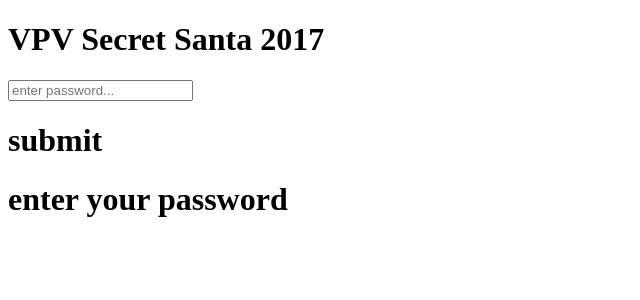
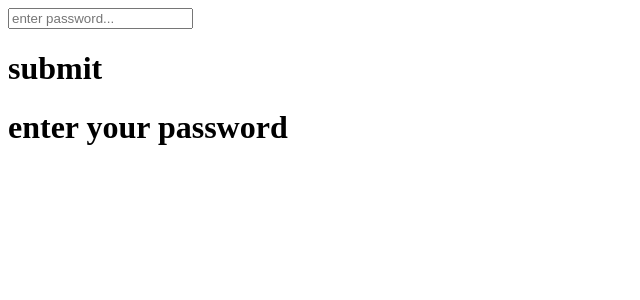
Before and after one commit to Isaacxpreston/vpv-secret-santa, a Vue app in the folder client/: page /#/ in a window 1280 px wide. Shown: the top 300 px of the page, without its empty margins (0-640 px from the left). Built offline with nearby package versions, Linux system fonts and the light colour scheme.

Commit message:
refactor animations to use anime.js

```diff
--- a/client/src/components/index.vue
+++ b/client/src/components/index.vue
@@ -1,22 +1,125 @@
 <template>
-  <div>
-    <h1>{{ msg }}</h1>
-    <sandbox></sandbox>
+  <div class="container">
+    <input placeholder="enter password..." v-model="password"></input>
+    <h1 v-on:click="getProfiles">submit</h1>
+    <h2 v-if="profileOne || profileTwo" v-on:click="animateSVG">click</h2>
+    <h1 v-else>enter your password</h1>
+
+
+    <div class="profilesContainer">
+      <div v-if="profileOne || profileTwo" class="profileInner">
+        <h1 :class="nameClass">You: {{profileOne}}</h1>
+        <component :is="profileOne.toLowerCase()" :data="profileData"></component>
+      </div>
+
+      <div v-if="profileOne || profileTwo" class="profileInner">
+        <h1 :class="nameClass">You need to buy a gift for: {{profileTwo}}</h1>
+        <component :is="profileTwo.toLowerCase()" :data="profileData"></component>
+      </div>
+    </div>
+
   </div>
 </template>
 
+
 <script>
-  import sandbox from './sandbox'
+  import anime from 'animejs'
+  import axios from 'axios'
+  import svg from './svg'
 
   export default {
     data() {
       return {
-        msg: 'VPV Secret Santa 2017'
+        password: null,
+        profileOne: null,
+        profileTwo: '',
+        nameClass: {
+          'name': true,
+          'hidden': true
+        },
+        profileData: {
+          parentClass: {
+            'profile': true,
+            'hidden': true
+          },
+          bgClass: {
+            'bg': true,
+            'hidden': true
+          }
+        },
+      }
+    },
+    methods: {
+      animateSVG() {
+        const tl = anime.timeline()
+        tl
+          .add({
+            targets: ".name, .profile",
+            opacity: 1,
+            easing: 'easeInOutCubic',
+            duration: 1000
+          })
+          .add({
+            targets: 'path',
+            strokeDashoffset: [anime.setDashoffset, 0],
+            easing: 'easeInOutCubic',
+            duration: 3000,
+            offset: "-=1000",
+          })
+          .add({
+            targets: ".bg",
+            opacity: 1,
+            easing: 'easeInOutCubic',
+            duration: 1000
+          })
+          .add({
+            targets: ".name, .profile, .bg",
+            opacity: 0,
+            duration: 1000,
+            easing: 'easeInOutCubic',
+            delay: 2000
+          })
+      },
+      getProfiles() {
+        axios.get(`${process.env.API}/api/password/${this.password}`)
+          .then((res) => {
+            if (res.data) {
+              this.profileOne = res.data.name
+              this.profileTwo = res.data.gift
+            } else {
+              this.profileOne = this.profileTwo = null
+            }
+          })
+          .catch((error) => {
+            console.log(error)
+          })
       }
     },
     components: {
-      sandbox
+      ...svg
     }
   }
 
 </script>
+
+<style scoped lang="scss">
+  h2 {
+    cursor: pointer;
+    font-size: 100px;
+  }
+
+  .profilesContainer {
+    position: relative;
+    display: flex;
+    width: 100%;
+  }
+
+  .profileInner {
+    position: relative;
+    width: 50%;
+    height: 250px;
+    margin: auto;
+    text-align: center;
+  }
+
+</style>
--- a/client/src/components/sandbox.vue
+++ /dev/null
@@ -1,117 +0,0 @@
-<template>
-  <div class="container">
-    <input placeholder="enter password..." v-model="password"></input>
-    <h1 v-on:click="getProfiles">submit</h1>
-    <h2 v-if="profileOne || profileTwo" v-on:click="animateSVG">click</h2>
-    <h1 v-else>enter your password</h1>
-
-
-    <div class="profilesContainer">
-      <div v-if="profileOne || profileTwo" class="profileInner">
-        <h1 :class="nameClass">You: {{profileOne}}</h1>
-        <component :is="profileOne.toLowerCase()" :data="profileData"></component>
-      </div>
-
-      <div v-if="profileOne || profileTwo" class="profileInner">
-        <h1 :class="nameClass">You need to buy a gift for: {{profileTwo}}</h1>
-        <component :is="profileTwo.toLowerCase()" :data="profileData"></component>
-      </div>
-    </div>
-
-  </div>
-</template>
-
-
-<script>
-  import anime from 'animejs'
-  import axios from 'axios'
-  import svg from './svg'
-
-  export default {
-    data() {
-      return {
-        password: null,
-        profileOne: null,
-        profileTwo: '',
-        nameClass: {
-          'hidden': true
-        },
-        profileData: {
-          parentClass: {
-            'profile': true,
-            'hidden': true
-          },
-          bgClass: {
-            'bg': true,
-            'hidden': true
-          }
-        },
-      }
-    },
-    methods: {
-      animateSVG() {
-        this.nameClass['hidden'] = false
-        this.profileData.parentClass['hidden'] = false
-        this.profileData.bgClass['hidden'] = false
-        const ctx = this
-        anime({
-          targets: 'path',
-          strokeDashoffset: [anime.setDashoffset, 0],
-          easing: 'easeInOutCubic',
-          duration: 1000,
-          complete() {
-            setTimeout(() => {
-              ctx.nameClass['hidden'] = true
-              ctx.profileData.parentClass['hidden'] = true
-              ctx.profileData.bgClass['hidden'] = true
-              setTimeout(() => {
-                ctx.profileOne = null
-                ctx.profileTwo = null
-              }, 500)
-            }, 2000)
-          }
-        })
-      },
-      getProfiles() {
-        axios.get(`${process.env.API}/api/password/${this.password}`)
-          .then((res) => {
-            if (res.data) {
-              this.profileOne = res.data.name
-              this.profileTwo = res.data.gift
-            } else {
-              this.profileOne = this.profileTwo = null
-            }
-          })
-          .catch((error) => {
-            console.log(error)
-          })
-      }
-    },
-    components: {
-      ...svg
-    }
-  }
-
-</script>
-
-<style scoped lang="scss">
-  h2 {
-    cursor: pointer;
-    font-size: 100px;
-  }
-
-  .profilesContainer {
-    position: relative;
-    display: flex;
-    width: 100%;
-  }
-
-  .profileInner {
-    position: relative;
-    width: 50%;
-    height: 250px;
-    margin: auto;
-    text-align: center;
-  }
-
-</style>
--- a/client/src/scss/index.scss
+++ b/client/src/scss/index.scss
@@ -6,10 +6,4 @@
   position: relative;
   width: 100%;
   height: 100%;
-  transition: all 0.5s ease-in-out;
 }
-
-.bg {
-  transition: all 0.5s ease-in-out;
-  transition-delay: 0.75s;
-}
```
